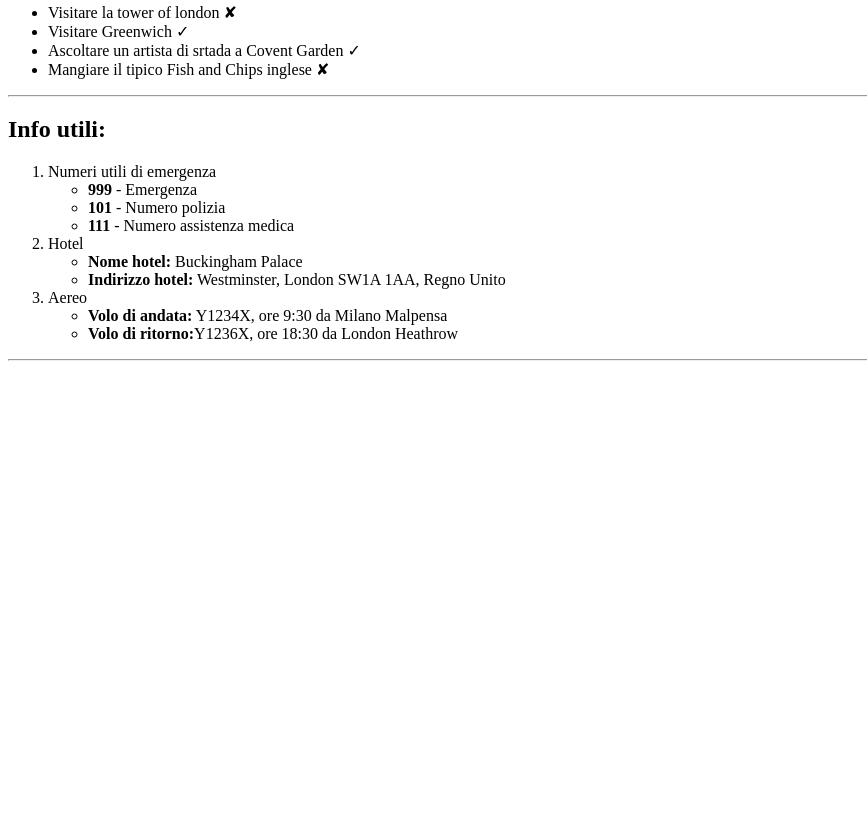
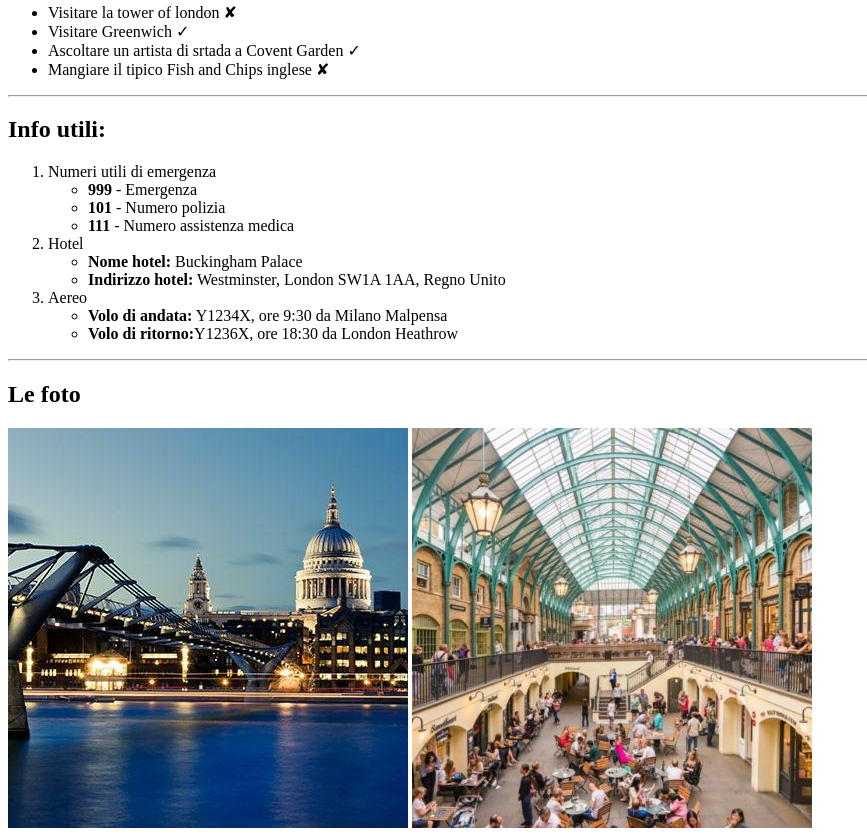
Before and after one commit to Fraianni/html-london-trip, a plain HTML site: page index.html in a window 1280 px wide. Shown: the part 947-1787 px from the top of the page, without its empty margins (0-867 px from the left). Before the commit the page ends 1316 px from the top, so only its background shows below. Drawn offline with Linux system fonts and the light colour scheme.

Commit message:
Completamento ultima sezione "le foto"

```diff
--- a/index.html
+++ b/index.html
@@ -95,8 +95,15 @@
             <hr>
         </section>
         <!-- end INFO UTILI -->
+
+        <!-- LE FOTO -->
+        <section>
+            <h2>Le foto</h2>
+            <img src="img/img/finale_0.jpg" alt="London 0">
+            <img src="img/img/finale_1.jpg" alt="London 0">
+        </section>
+        <!-- end LE FOTO -->
     </main>
-    <footer></footer>
 </body>
 
 </html>
```
Also changed, not shown: img/img/finale_0.jpg (added), img/img/finale_1.jpg (added).
